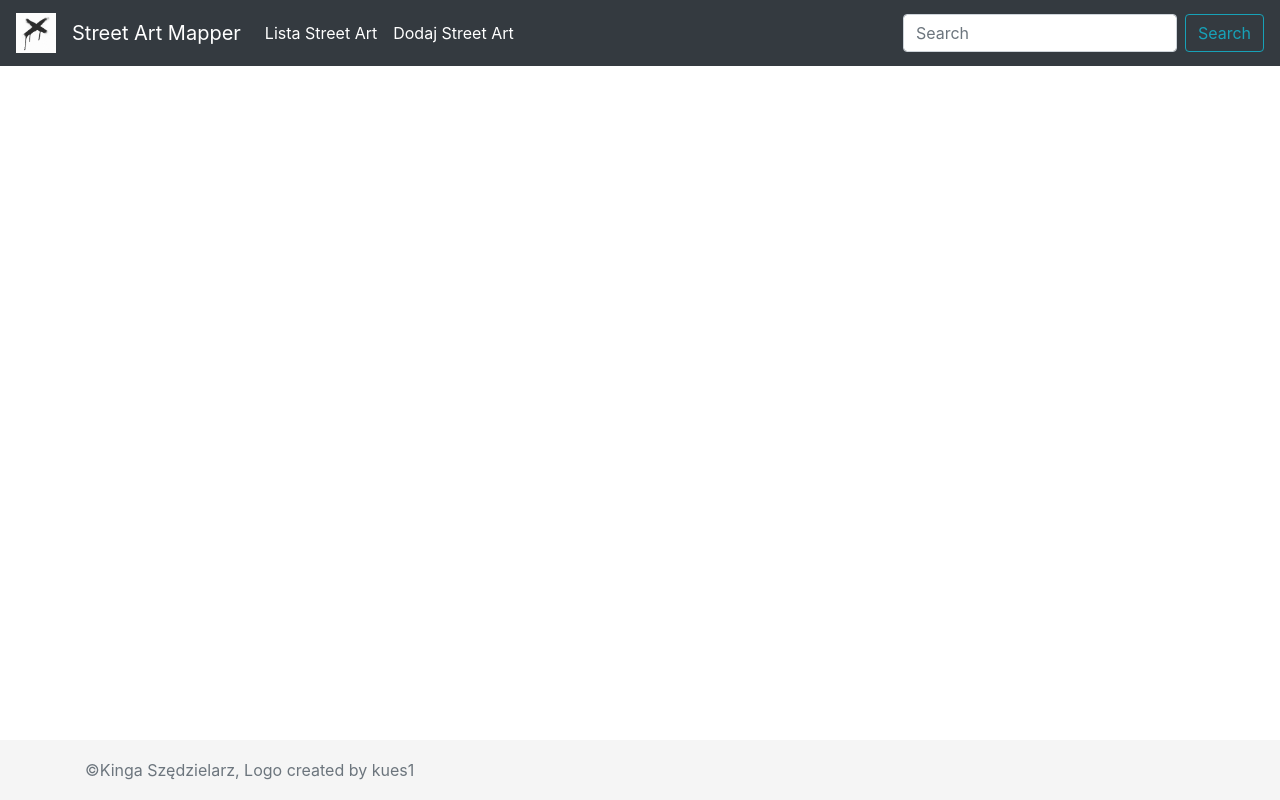
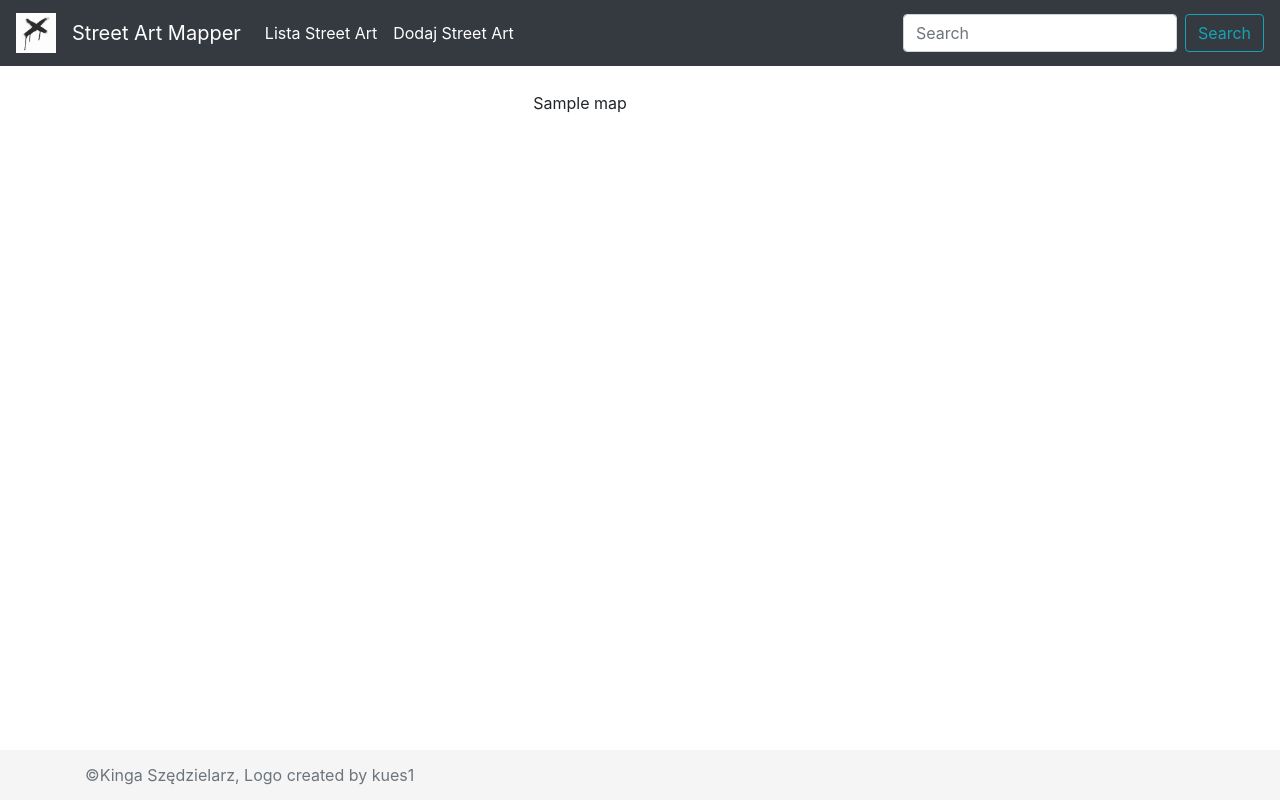
Before and after one commit to kinsze032/streetArtMapper, a Django app: template artbase/templates/artbase/base.html in a window 1280 px wide. Run offline with Django 4.2, Linux system fonts and the light colour scheme; the template is opened without the code that fills it: most values are stand-ins (such as "Sample title", 1, 10 or a date in 2020); some libraries are stand-ins or nearby versions.

Commit message:
strona główna

```diff
--- a/artbase/templates/artbase/base.html
+++ b/artbase/templates/artbase/base.html
@@ -7,14 +7,33 @@
   <link rel="stylesheet" href="https://cdn.jsdelivr.net/npm/bootstrap@4.0.0/dist/css/bootstrap.min.css" integrity="sha384-Gn5384xqQ1aoWXA+058RXPxPg6fy4IWvTNh0E263XmFcJlSAwiGgFAW/dAiS6JXm" crossorigin="anonymous">
   <link rel="canonical" href="https://getbootstrap.com/docs/4.0/examples/sticky-footer/">
     <style>
+    body {
+        overflow: hidden;
+    }
+    #map {
+        width: 75%;
+        height: 35%;
+        margin-top: 25px;
+        margin-left: 100px;
+        margin-bottom: 25px;
+        {#width: 85%;#}
+        {#height: 50%;#}
+        {#margin-top: 10%;#}
+    }
+    .map-container {
+        display: flex;
+        justify-content: center;
+        align-items: center;
 
+        }
     .footer {
         position: absolute;
         bottom: 0;
         width: 100%;
-        height: 60px; /* Set the fixed height of the footer here */
-        line-height: 60px; /* Vertically center the text there */
+        height: 50px; /* Set the fixed height of the footer here */
+        line-height: 50px; /* Vertically center the text there */
         background-color: #f5f5f5;
+        margin: 0;
         }
      .btn-primary{
          color: white;
@@ -32,6 +51,7 @@
     {% include 'artbase/navbar.html' %}
     {% block content %}
 
+        {% include 'artbase/dashboard.html' %}
 
     {% endblock %}
 
--- a/artbase/templates/artbase/dashboard.html
+++ b/artbase/templates/artbase/dashboard.html
@@ -1,5 +1,6 @@
-{% extends 'artbase/navbar.html' %}
+{% block content %}
+    <div id="map" class="map-container">
+        {{ map|safe }}
+    </div>
 
-{% block content %}
-    <p>Dashboard</p>
 {% endblock %}
```
Also changed, not shown: artbase/models.py (+14 -13 lines), artbase/views.py (+48 -1 lines).
